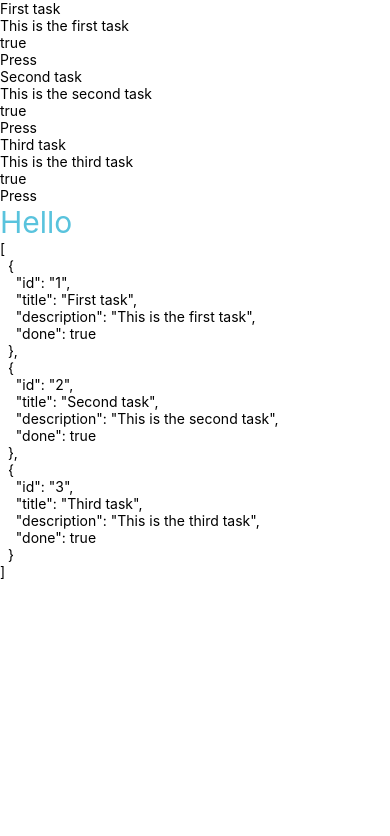
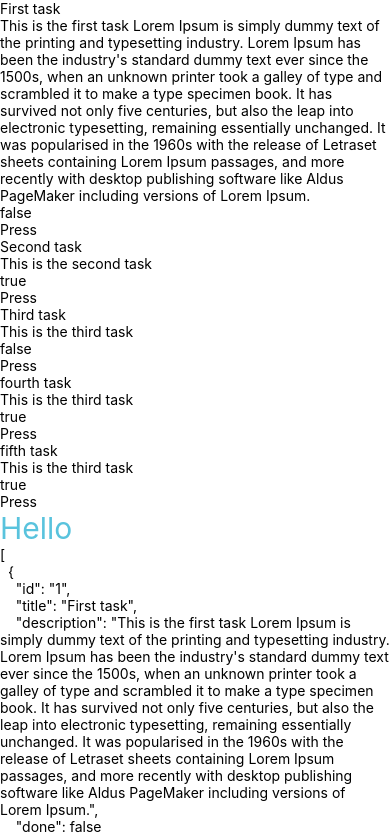
Before and after one commit to leimeter-joaquin/RNIC-JOAQUIN-LEIMETER, a React Native app: screen / in a window 390 px wide. Shown: the top 836 px of the page. Built offline with nearby package versions, Linux system fonts and the light colour scheme.

Commit message:
RNIC-W03: add mock.ts

```diff
--- a/src/constants/mock.ts
+++ b/src/constants/mock.ts
@@ -4,8 +4,9 @@
   {
     id: '1',
     title: 'First task',
-    description: 'This is the first task',
-    done: true,
+    description:
+      "This is the first task Lorem Ipsum is simply dummy text of the printing and typesetting industry. Lorem Ipsum has been the industry's standard dummy text ever since the 1500s, when an unknown printer took a galley of type and scrambled it to make a type specimen book. It has survived not only five centuries, but also the leap into electronic typesetting, remaining essentially unchanged. It was popularised in the 1960s with the release of Letraset sheets containing Lorem Ipsum passages, and more recently with desktop publishing software like Aldus PageMaker including versions of Lorem Ipsum.",
+    done: false,
   },
   {
     id: '2',
@@ -17,6 +18,18 @@
     id: '3',
     title: 'Third task',
     description: 'This is the third task',
+    done: false,
+  },
+  {
+    id: '4',
+    title: 'fourth task',
+    description: 'This is the third task',
+    done: true,
+  },
+  {
+    id: '5',
+    title: 'fifth task',
+    description: 'This is the third task',
     done: true,
   },
 ];
```
